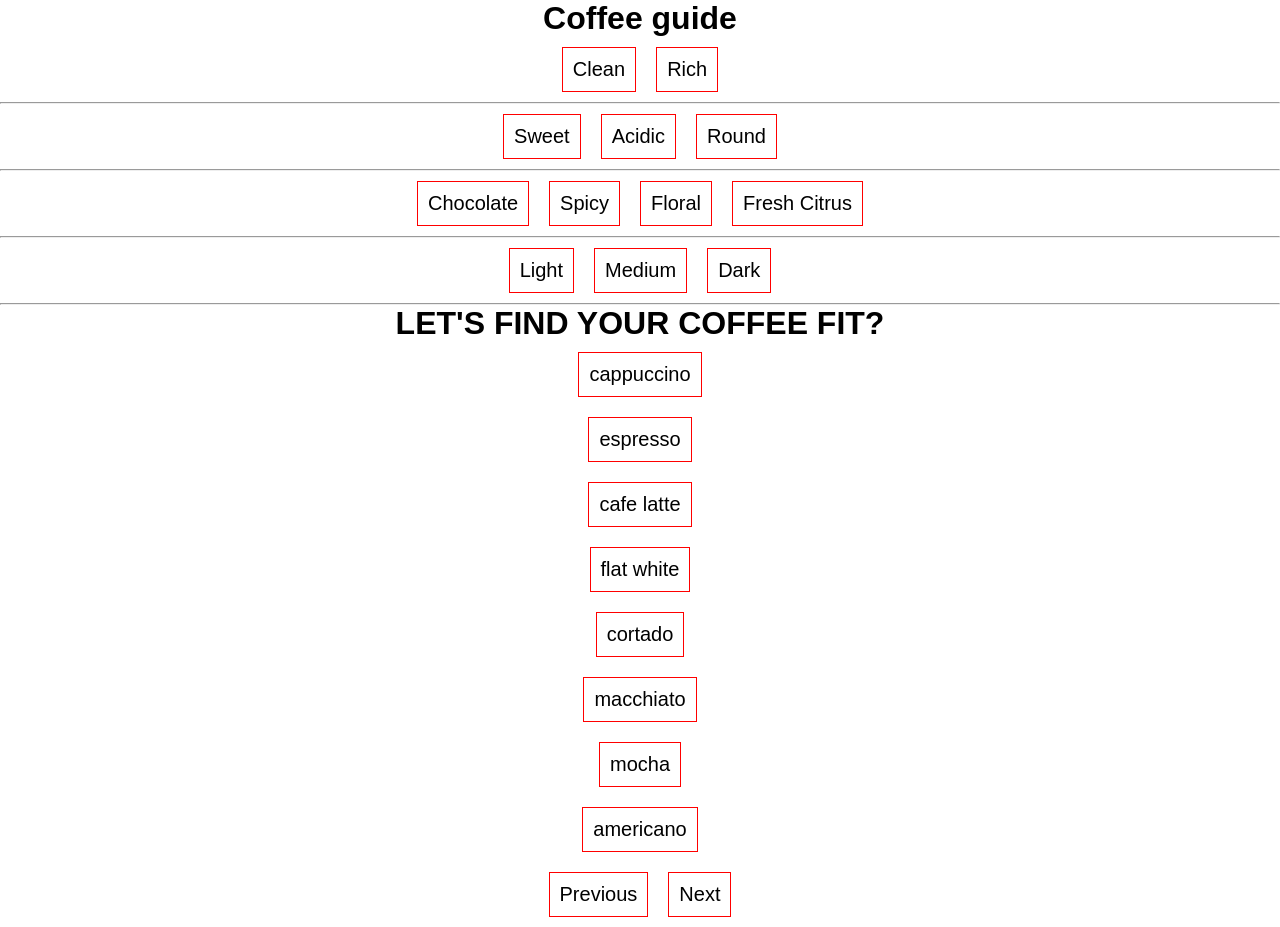
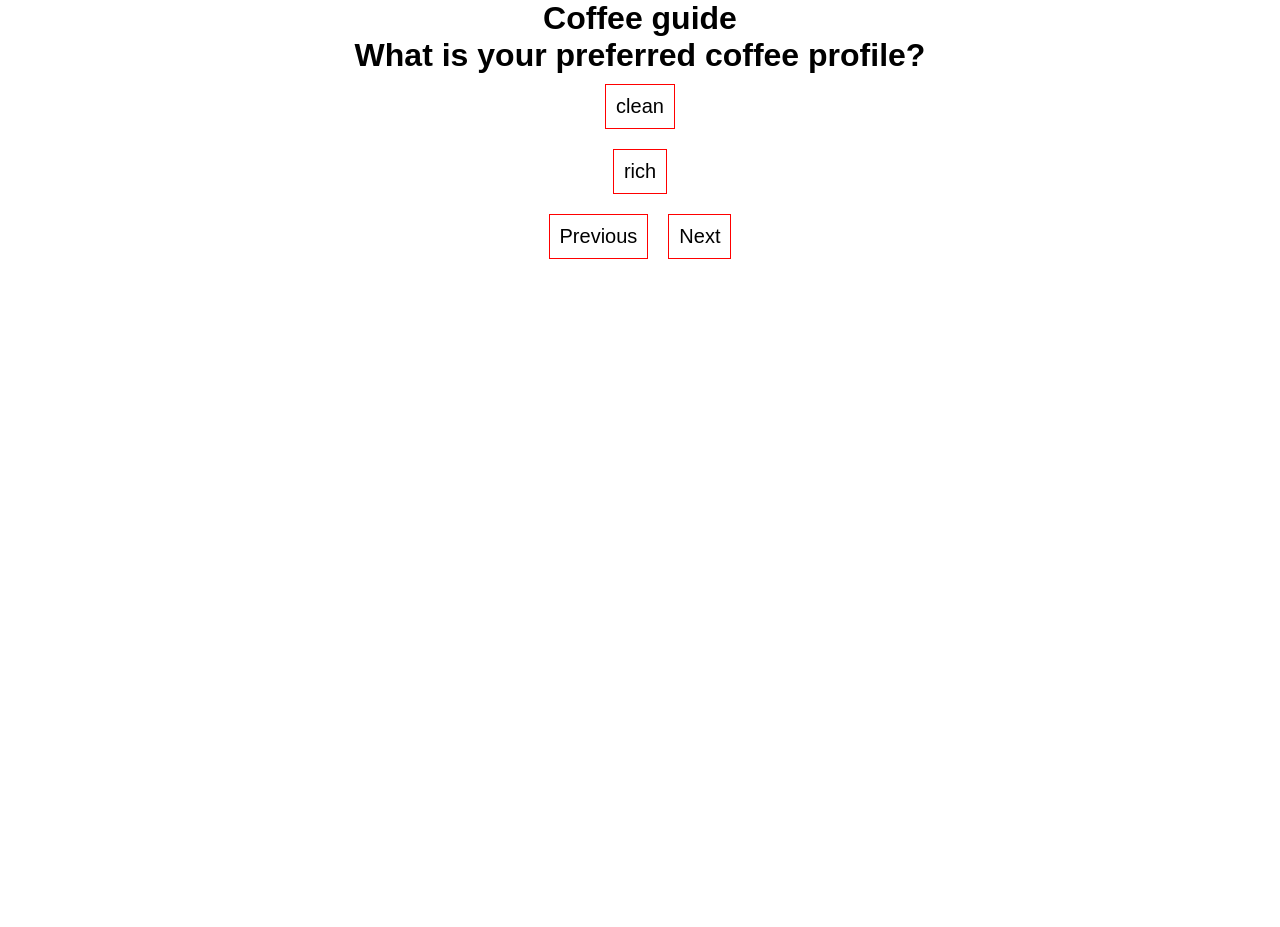
Before and after one commit to impact-roasters/coffee-guide, a React (Create React App) app: page / in a window 1280 px wide. After the commit the page ends 800 px from the top, so only its background shows below. Built offline with nearby package versions, Linux system fonts and the light colour scheme; a web font is replaced by a local one.

Commit message:
added route

```diff
--- a/src/App.js
+++ b/src/App.js
@@ -1,4 +1,4 @@
-import UseAnswersShowcase from "./UseAnswersShowcase";
+import { Routes, Route } from "react-router-dom";
 import SurveyQuestion from "./components/SurveyQuestion";
 import "./App.css";
 
@@ -6,40 +6,76 @@ const App = () => {
   return (
     <div className="app">
       <h1>Coffee guide</h1>
-      <UseAnswersShowcase />
-
-      <SurveyQuestion
-        question="LET'S FIND YOUR COFFEE FIT?"
-        options={[
-          { label: "cappuccino", imageUrl: "cappuccino.jpg" },
-          { label: "espresso", imageUrl: "espresso.jpg" },
-          { label: "cafe latte", imageUrl: "latte.jpg" },
-          { label: "flat white", imageUrl: "flatwhite.jpg" },
-          { label: "cortado", imageUrl: "cortado.jpg" }, //
-          { label: "macchiato", imageUrl: "macchiato.jpg" },
-          { label: "mocha", imageUrl: "mocha.jpg" },
-          { label: "americano", imageUrl: "americano.jpg" },
-        ]}
-        selection={[
-          "espresso",
-          "cafe latte",
-          "flat white",
-          "cortado",
-          "cappuccino",
-        ]}
-        onOptionClick={() => {
-          console.log("selected");
-        }}
-        onNextQuestion={() => {
-          console.log("How do you make your coffee at home?");
-        }}
-        onPreviousQuestion={() => {
-          console.log("What kind of coffee do you like?");
-        }}
-        onFinish={() => {
-          console.log("Thank you for your time!");
-        }}
-      />
+      <Routes>
+        <Route
+          path="/"
+          element={
+            <SurveyQuestion
+              question="What is your preferred coffee profile?"
+              options={[{ label: "clean" }, { label: "rich" }]}
+              selection={[]}
+              onOptionClick={() => {}}
+              onNextQuestion={() => {}}
+              onPreviousQuestion={() => {}}
+              onFinish={() => {}}
+            />
+          }
+        />
+        <Route
+          path="/acidity"
+          element={
+            <SurveyQuestion
+              question="Which one you would go for?"
+              options={[
+                { label: "sweet" },
+                { label: "acidic" },
+                { label: "round" },
+              ]}
+              selection={[]}
+              onOptionClick={() => {}}
+              onNextQuestion={() => {}}
+              onPreviousQuestion={() => {}}
+              onFinish={() => {}}
+            />
+          }
+        />
+        <Route
+          path="/characteristics"
+          element={
+            <SurveyQuestion
+              question="Which of these characteristics would you like to experience in your cup of coffee?"
+              options={[
+                { label: "chocolate" },
+                { label: "citrus" },
+                { label: "nougat" },
+              ]}
+              selection={[]}
+              onOptionClick={() => {}}
+              onNextQuestion={() => {}}
+              onPreviousQuestion={() => {}}
+              onFinish={() => {}}
+            />
+          }
+        />
+        <Route
+          path="/roast-level"
+          element={
+            <SurveyQuestion
+              question="What roast level do you enjoy?"
+              options={[
+                { label: "light" },
+                { label: "medium" },
+                { label: "dark" },
+              ]}
+              selection={[]}
+              onOptionClick={() => {}}
+              onNextQuestion={() => {}}
+              onPreviousQuestion={() => {}}
+              onFinish={() => {}}
+            />
+          }
+        />
+      </Routes>
     </div>
   );
 };
```
